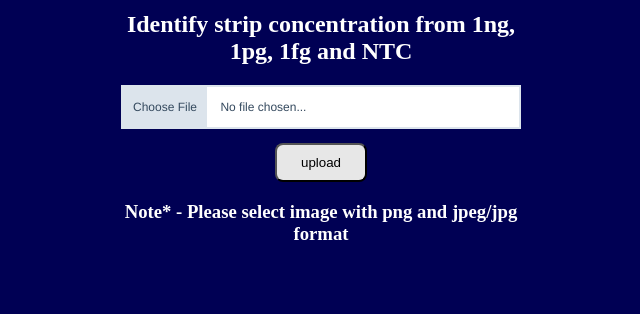
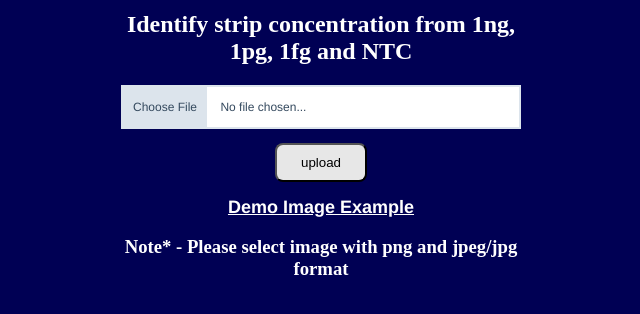
Before and after one commit to Abhisheksoni1/strip_detection, a Flask app: page / in a window 1280 px wide. Shown: the part 272-586 px from the top of the page, without its empty margins (319-959 px from the left). Run offline with Flask 2, Linux system fonts and the light colour scheme; some libraries are stand-ins or nearby versions.

```diff
--- a/templates/main.html
+++ b/templates/main.html
@@ -67,7 +67,7 @@
             <input type="file" name="chooseFile" id="chooseFile">
         </div>
         <br>
-        <button type="submit">upload</button>
+        <button type="submit">upload</button><h2><a href="img/demo.png"  target="_blank" style="color:white;">Demo Image Example</a></h2>
     </form>
 </div>
 <center><label><h3 style="color: white;">Note* - Please select image with png and jpeg/jpg format</h3></label></center>
```
Also changed, not shown: static/img/demo.png (added).
